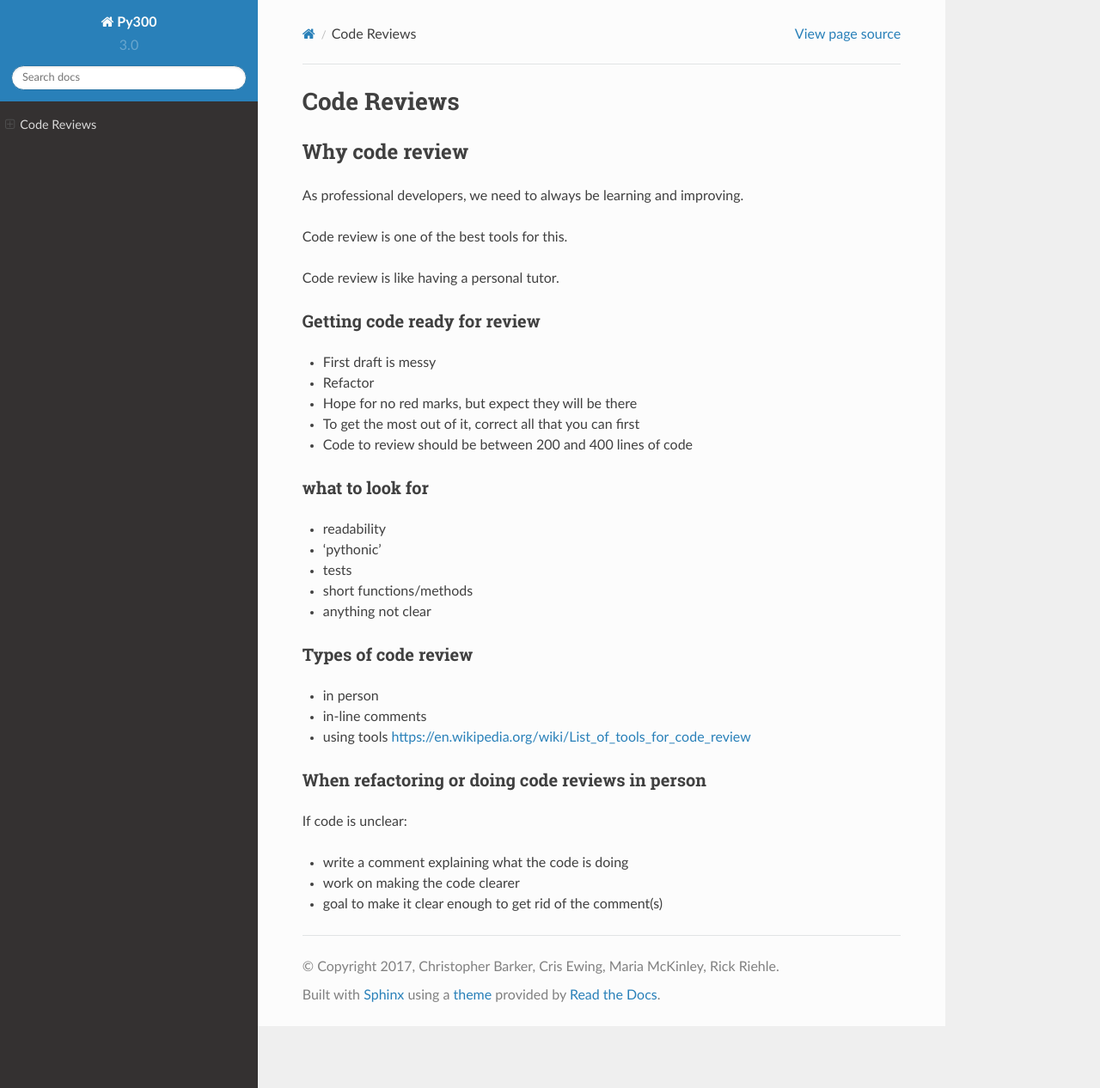
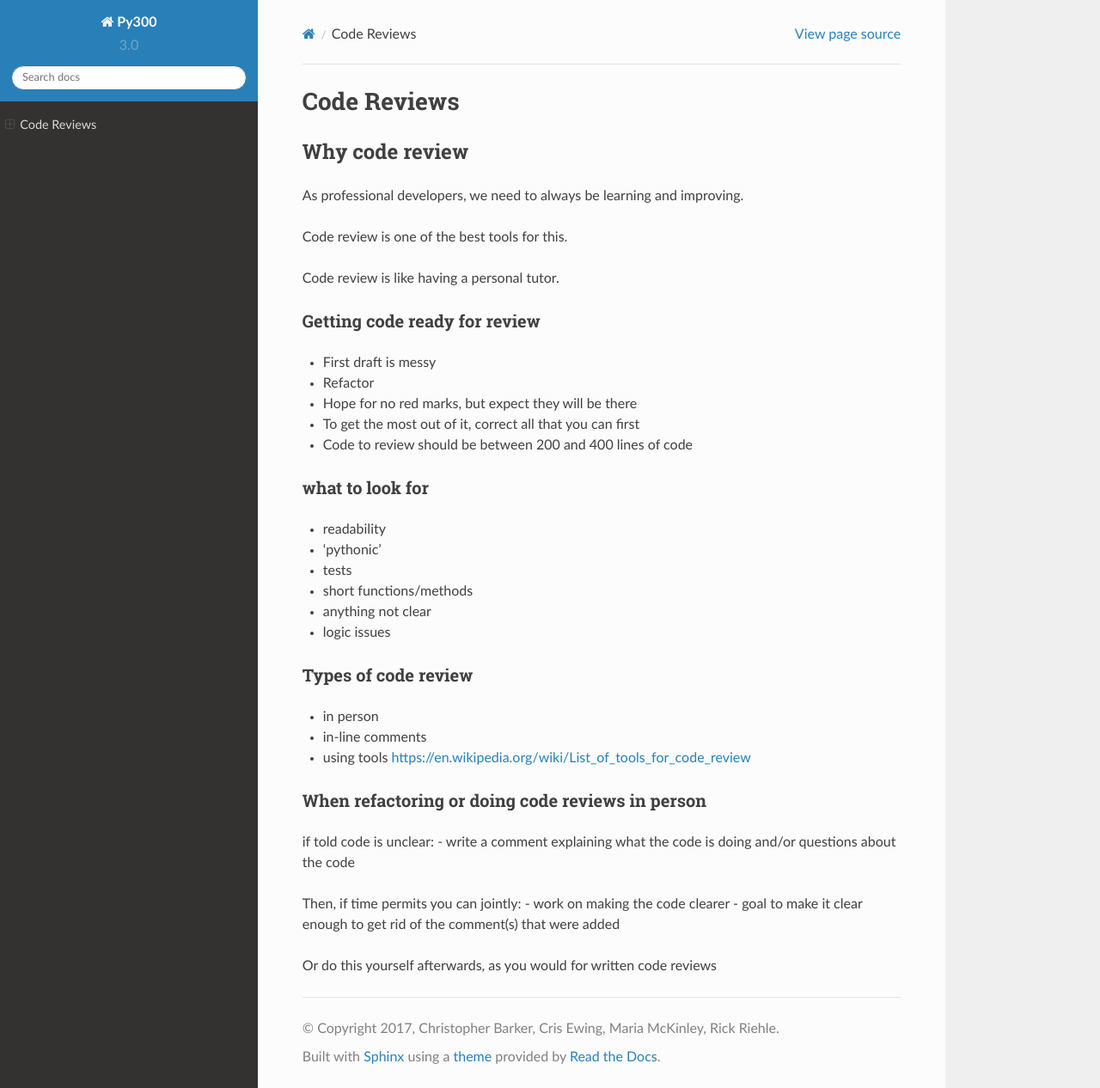
Before and after one commit to UWPCE-PythonCert/Py300, a Sphinx documentation site: the page built from source/code_review.rst, in a window 1280 px wide and 1266 px high. Shown: the whole window at 86% size. Built offline with Sphinx 7.4.7 and the Read the Docs theme 2.0.0, drawn with Linux system fonts in a browser that asks for light colours.

Commit message:
got rid of more pychecker, modified code review

```diff
--- a/source/code_review.rst
+++ b/source/code_review.rst
@@ -34,6 +34,7 @@ what to look for
 - tests
 - short functions/methods
 - anything not clear
+- logic issues
 
 
 Types of code review
@@ -46,8 +47,11 @@ Types of code review
 
 When refactoring or doing code reviews in person
 ------------------------------------------------
-If code is unclear:
+if told code is unclear:
+- write a comment explaining what the code is doing and/or questions about the code
 
-- write a comment explaining what the code is doing
+Then, if time permits you can jointly:
 - work on making the code clearer
-- goal to make it clear enough to get rid of the comment(s)
+- goal to make it clear enough to get rid of the comment(s) that were added
+
+Or do this yourself afterwards, as you would for written code reviews
--- a/source/pep8.rst
+++ b/source/pep8.rst
@@ -143,10 +143,6 @@ What can you spot as an error, bad practice, or poor style?
 
 Now let's see what pylint Listing1.py has to say
 
-Note the more verbose output, but did pychecker have any information not
-contained in pylint?
-
-pychecker identifies the incorrect use of self in a function
 
 pyflakes
 --------
```
